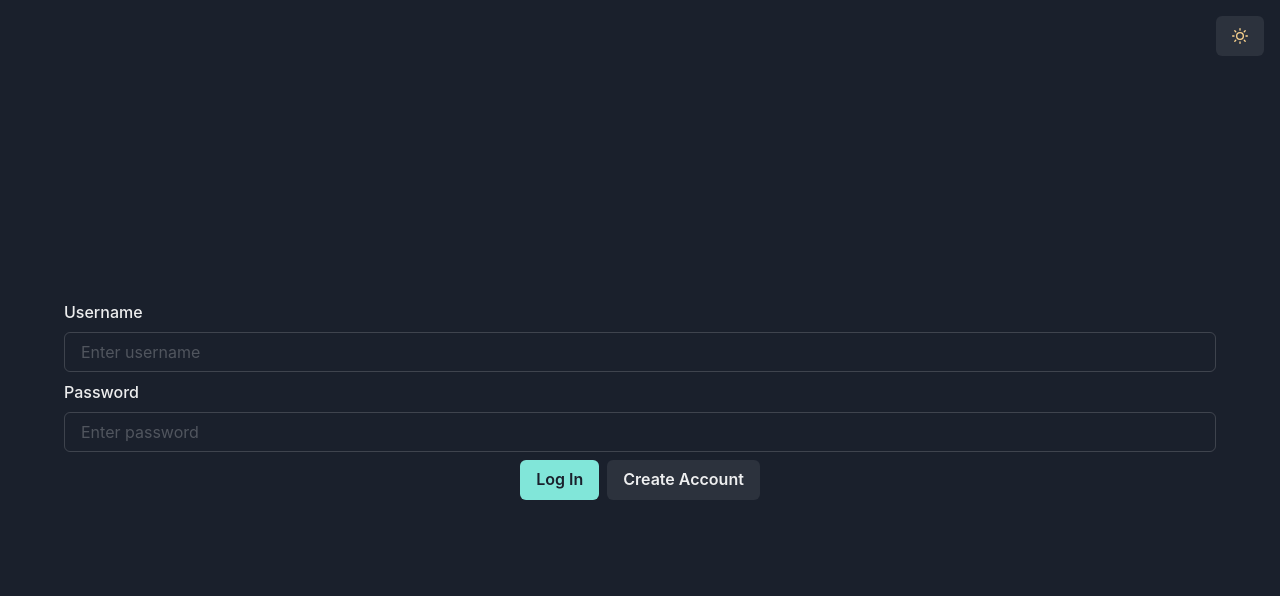
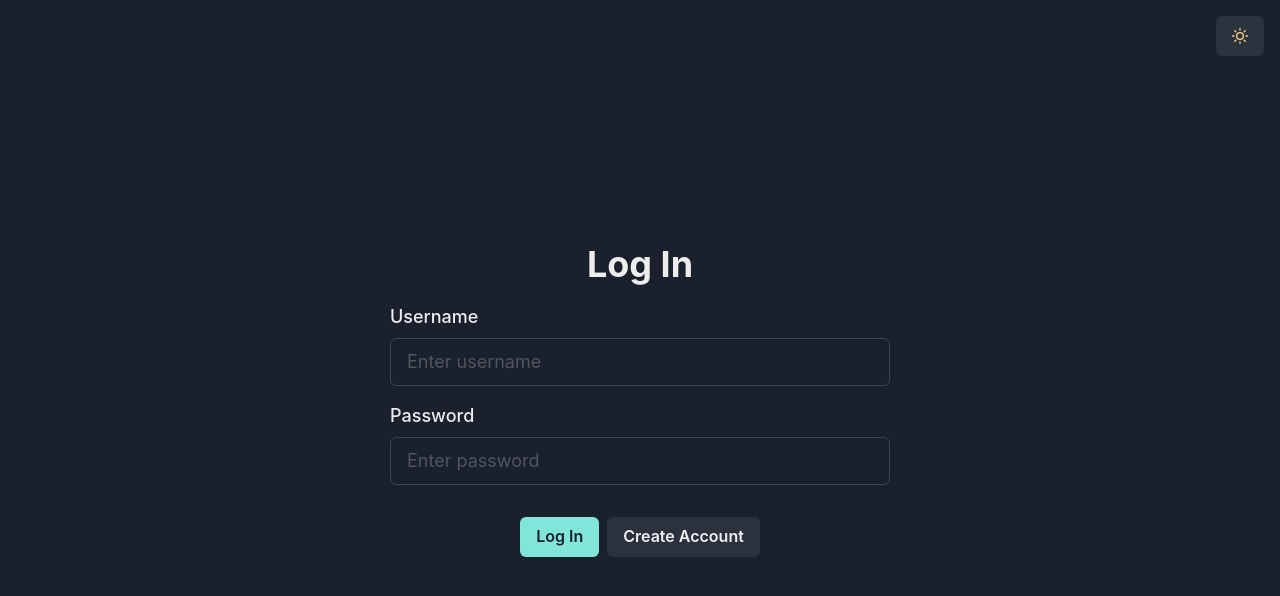
Before and after one commit to patriceandrea/chat-application, a React (Create React App) app in the folder client/: page / in a window 1280 px wide. Shown: the top 596 px of the page. Built offline with nearby package versions, Linux system fonts and the light colour scheme.

Commit message:
style login form

```diff
--- a/client/src/Components/Login/Login.js
+++ b/client/src/Components/Login/Login.js
@@ -1,23 +1,32 @@
-import { VStack, ButtonGroup, FormControl, FormLabel, Button, FormErrorMessage, Input } from '@chakra-ui/react'
+import { VStack, ButtonGroup, FormControl, FormLabel, Button, FormErrorMessage, Input, Heading } from '@chakra-ui/react'
 import React from 'react'
 
 const Login = () => {
   return (
     <div>
-      <VStack as="form" w={{ base: "90%", md: "500 px" }} m="auto" justify="center" h="100vh">
+      <VStack
+        as="form"
+        w={{ base: "90%", md: "500px" }}
+        m="auto"
+        justify="center"
+        h="100vh"
+        spacing="1rem"
+      >
+
+        <Heading>Log In</Heading>
         <FormControl>
-          <FormLabel>Username</FormLabel>
-          <Input name='username' placeholder='Enter username' autoComplete='off' />
+          <FormLabel fontSize="lg">Username</FormLabel>
+          <Input name='username' placeholder='Enter username' autoComplete='off' size="lg" />
           <FormErrorMessage>Invalid Username</FormErrorMessage>
         </FormControl>
 
         <FormControl>
-          <FormLabel>Password</FormLabel>
-          <Input name='password' placeholder='Enter password' autoComplete='off' />
+          <FormLabel fontSize="lg">Password</FormLabel>
+          <Input name='password' placeholder='Enter password' autoComplete='off' size="lg" />
           <FormErrorMessage>Invalid Password</FormErrorMessage>
         </FormControl>
 
-        <ButtonGroup>
+        <ButtonGroup pt="1rem">
           <Button colorScheme="teal" type='submit'>Log In</Button>
           <Button>Create Account</Button>
         </ButtonGroup>
```
